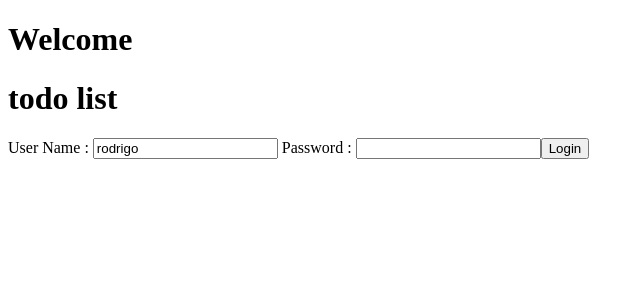
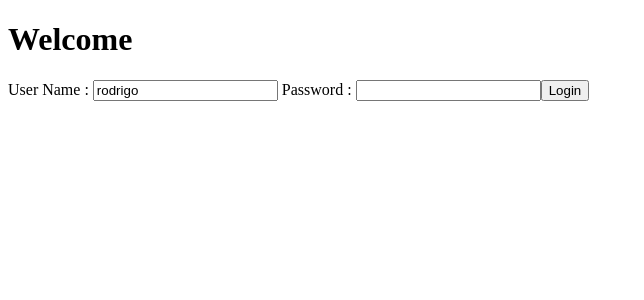
Before and after one commit to rodrigogb/lista-de-tarefas-front-end, an Angular app: page / in a window 1280 px wide. Shown: the top 300 px of the page, without its empty margins (0-644 px from the left). Built offline with nearby package versions, Linux system fonts and the light colour scheme.

Commit message:
retirado titulo to do list

```diff
--- a/src/app/login/login.component.html
+++ b/src/app/login/login.component.html
@@ -1,5 +1,5 @@
 <h1>Welcome</h1>
-<h1>todo list</h1>
+
 <small *ngIf="errorLogin" >Wrong Credentials</small>
 <div>
     User Name : <input type="text" name="username" [(ngModel)]="username">
```
